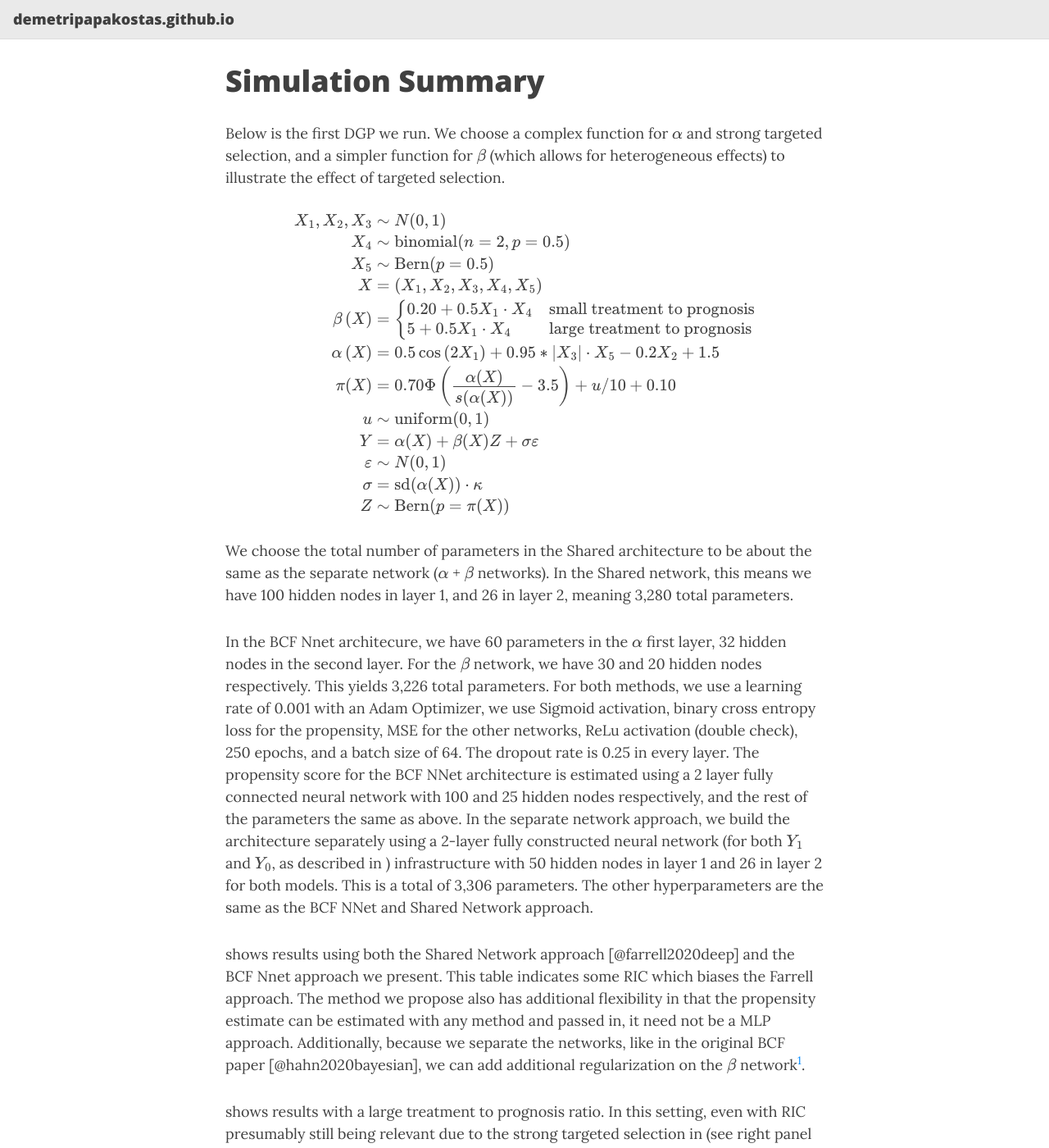
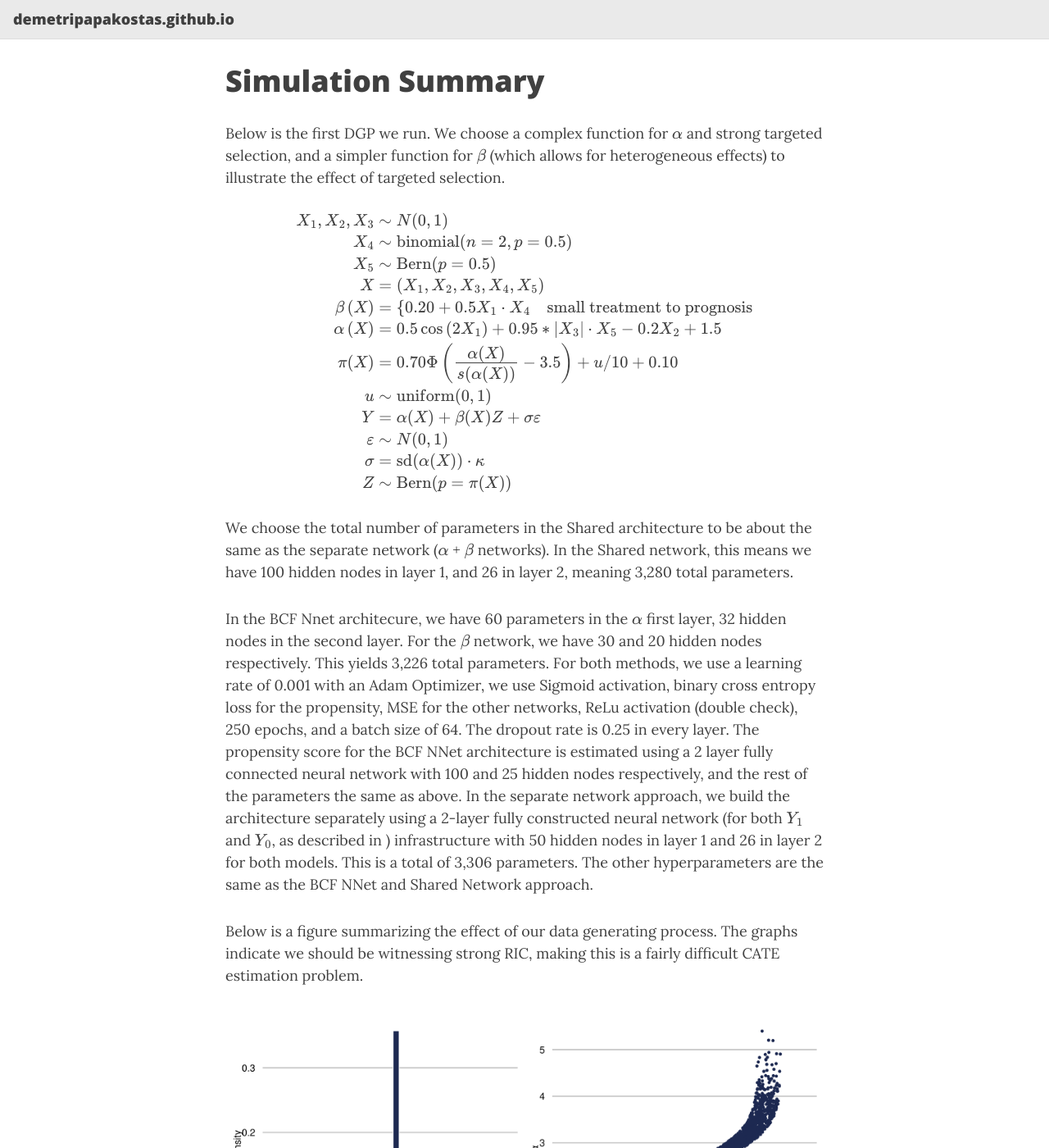
Before and after one commit to demetrios1/demetripapakostas.github.io, a Jekyll site: the page built from _posts/2022-09-18-causal_deep.md, in a window 1280 px wide and 1400 px high, scrolled down 10446 px. Shown: the whole window at 82% size. Built offline with Jekyll 4.4.1, drawn with Linux system fonts in a browser that asks for light colours; nearby versions of some CDN libraries; formulas are drawn with MathJax 3; some of the changed text lies outside the part shown.

Commit message:
Update 2022-09-18-causal_deep.md

```diff
--- a/_posts/2022-09-18-causal_deep.md
+++ b/_posts/2022-09-18-causal_deep.md
@@ -452,7 +452,6 @@ X_5 &\sim \text{Bern}(p=0.5)\\
 X &= \left(X_1, X_2, X_3, X_4, X_5\right)\\
 \beta\left(X\right) &= \begin{cases}
 0.20+0.5X_1\cdot X_4& \text{small treatment to prognosis}\\
-5+0.5X_1\cdot X_4& \text{large treatment to prognosis}\\
 \end{cases}\\
 \alpha\left(X\right)&=0.5\cos\left(2X_1\right)+0.95*|X_3|\cdot X_5-0.2X_2+1.5\\
 \pi(X) &= 0.70\Phi\left(\frac{\alpha(X)}{s(\alpha(X))}-3.5\right)+u/10+0.10\\
@@ -488,26 +487,7 @@ parameters. The other hyperparameters are the same as the BCF NNet and
 Shared Network approach.
 
 
-
-shows results using both the Shared Network approach [@farrell2020deep]
-and the BCF Nnet approach we present. This table indicates some RIC
-which biases the Farrell approach. The method we propose also has
-additional flexibility in that the propensity estimate can be estimated
-with any method and passed in, it need not be a MLP approach.
-Additionally, because we separate the networks, like in the original BCF
-paper [@hahn2020bayesian], we can add additional regularization on the
-$\beta$ network[^1].
-
-shows results with a large treatment to prognosis ratio. In this
-setting, even with RIC presumably still being relevant due to the strong
-targeted selection in (see right panel of ), the large treatment effect
-dominating allows for the extra parameters of the shared network
-approach to out-perform the separate network approach. However, as the
-sample size increases, the gap disappears, leading us to believe with
-sufficient sample size, this difference in methods would be minimal.
-
-
-
+Below is a figure summarizing the effect of our data generating process.  The graphs indicate we should be witnessing strong RIC, making this is a fairly difficult CATE estimation problem.
 
 ![Left panel: Histogram of  $\beta$.  On the right is a plot of $\alpha$ vs $\pi$, indicative  of strong targeted selection.  For this particular realization of \autoref{eq:dgp1}, with $n=10,000$, the mean of $\beta(\bm{X})=0.20$, the mean of $\alpha(\bm{X})=1.95$, and the range of $\pi(\bm{X})=\qty(0.11, 0.90)$, with mean of 0.37.]({{site.baseurl}}//img/dgp_1_summary.png)
 
```
